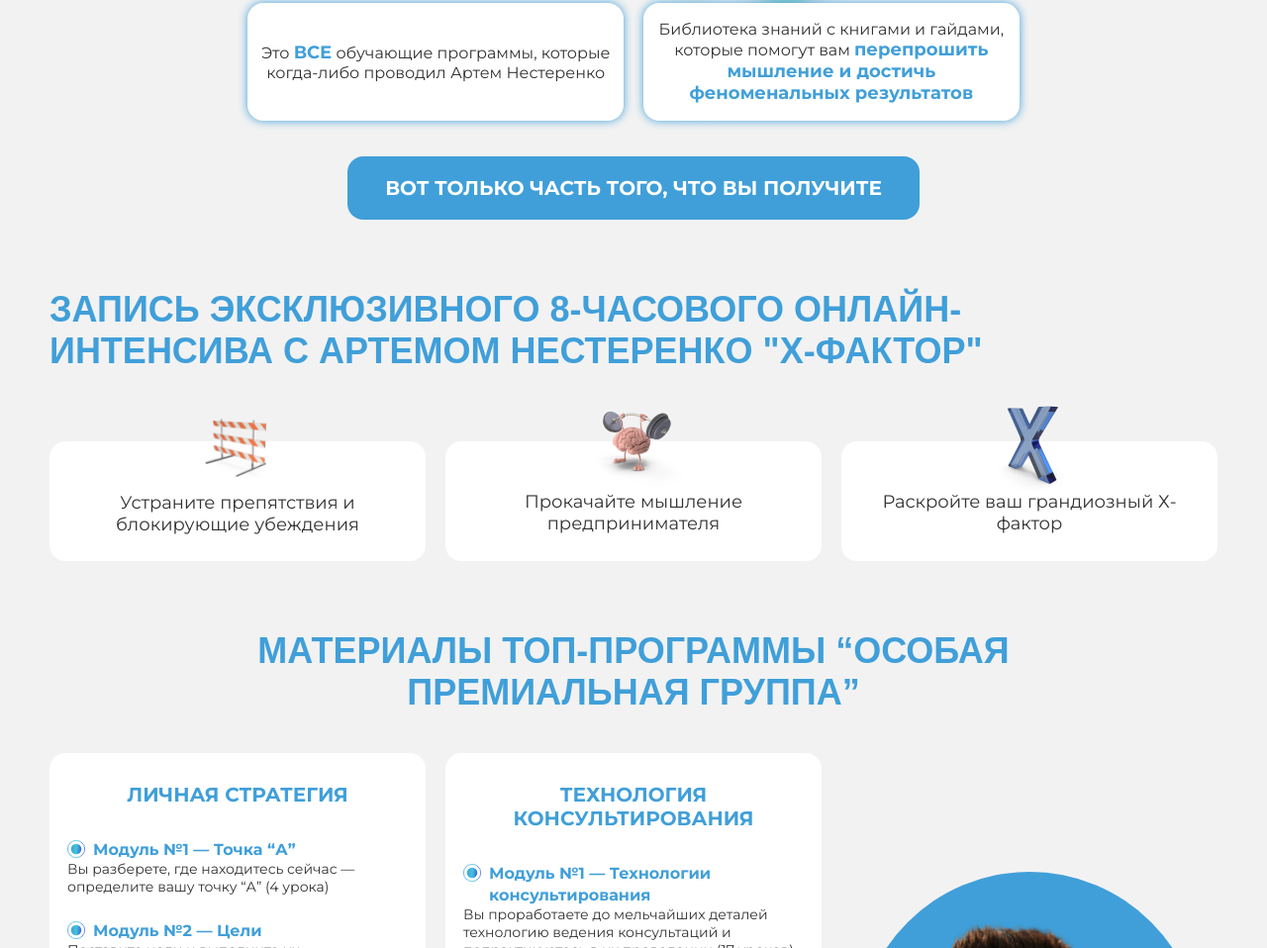
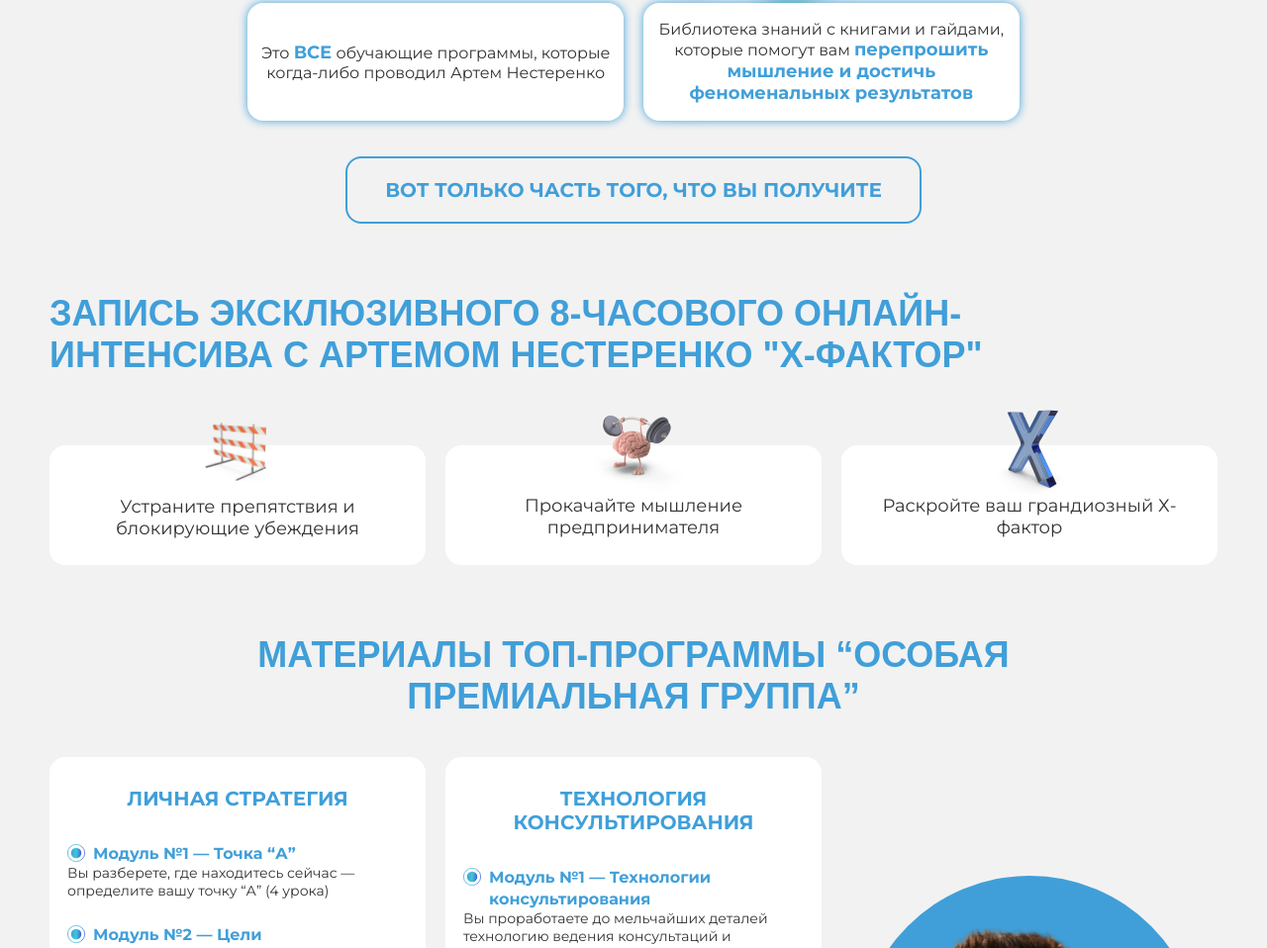
Before and after one commit to LegioAro/where-is-my-money, a plain HTML site: page index.html in a window 1280 px wide. Shown: the part 6910-7868 px from the top of the page at 99% size. Drawn offline with Linux system fonts and the light colour scheme; a web font is replaced by a local one.

```diff
--- a/index.html
+++ b/index.html
@@ -450,7 +450,7 @@
               </div>
             </div>
           </div>
-          <div class="info-2__desc desc --bg-2">Вот только часть того, что вы получите</div>
+          <div class="info-2__desc desc --bg-4">Вот только часть того, что вы получите</div>
         </div>
       </div>
     </div>
```
